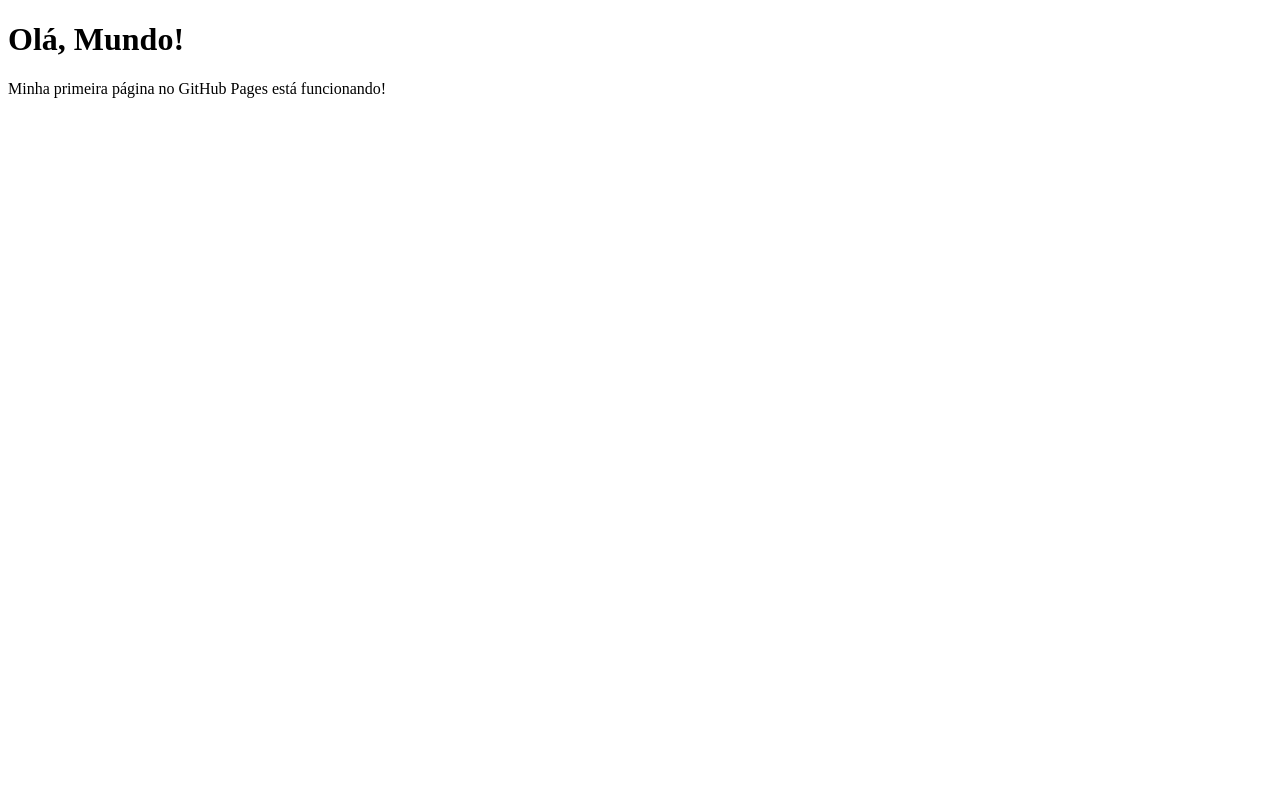
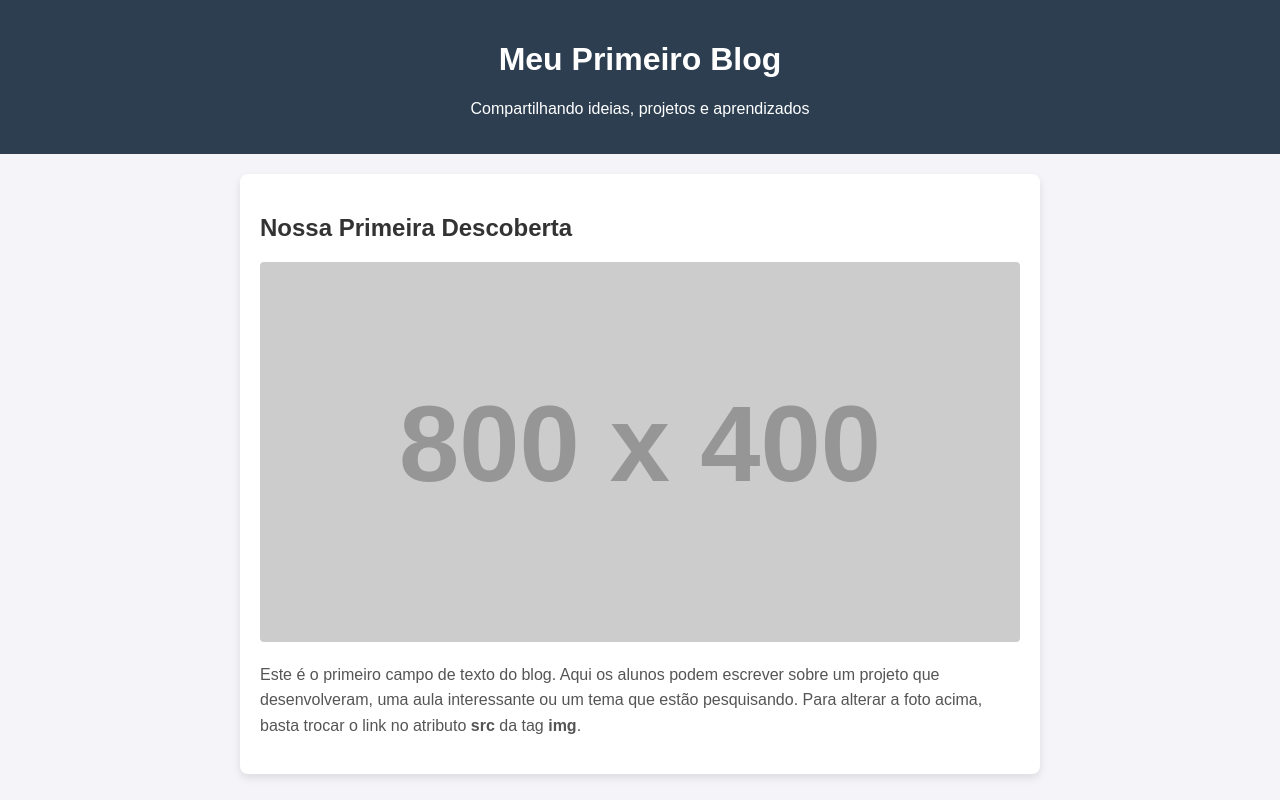
Before and after one commit to julianapaulaandrade-sailE/julianapaulaandrade-sailE.io, a plain HTML site: page index.html in a window 1280 px wide. Shown: the top 800 px of the page. Drawn offline with Linux system fonts and the light colour scheme; placeholder pictures from the web are drawn by us.

Commit message:
Update index.html

```diff
--- a/index.html
+++ b/index.html
@@ -1,10 +1,88 @@
 <!DOCTYPE html>
-<html>
+<html lang="pt-BR">
 <head>
-    <title>Meu Primeiro Site</title>
+    <meta charset="UTF-8">
+    <meta name="viewport" content="width=device-width, initial-scale=1.0">
+    <title>Blog da Turma</title>
+
+    <style>
+        /* Estilo do fundo e da fonte da página inteira */
+        body {
+            font-family: Arial, sans-serif;
+            background-color: #f4f4f9;
+            margin: 0;
+            padding: 0;
+        }
+
+        /* Estilo do Cabeçalho - Cor diferente do resto da página */
+        header {
+            background-color: #2c3e50; /* Azul escuro */
+            color: white; /* Cor do texto do cabeçalho */
+            text-align: center;
+            padding: 20px;
+        }
+
+        /* Container para centralizar as postagens do blog */
+        .container {
+            max-width: 800px;
+            margin: 20px auto;
+            padding: 0 20px;
+        }
+
+        /* Estilo de cada postagem (campo de texto e foto) */
+        .postagem {
+            background-color: white;
+            padding: 20px;
+            margin-bottom: 30px;
+            border-radius: 8px; /* Bordas arredondadas */
+            box-shadow: 0 4px 8px rgba(0,0,0,0.1); /* Sombrinha leve */
+        }
+
+        /* Estilo para as fotos se ajustarem ao tamanho da postagem */
+        .postagem img {
+            max-width: 100%;
+            height: auto;
+            border-radius: 4px;
+        }
+
+        /* Estilo do título da postagem */
+        .postagem h2 {
+            color: #333333;
+        }
+
+        /* Estilo do texto da postagem */
+        .postagem p {
+            line-height: 1.6;
+            color: #555555;
+        }
+    </style>
 </head>
 <body>
-    <h1>Olá, Mundo!</h1>
-    <p>Minha primeira página no GitHub Pages está funcionando!</p>
+
+    <header>
+        <h1>Meu Primeiro Blog</h1>
+        <p>Compartilhando ideias, projetos e aprendizados</p>
+    </header>
+
+    <div class="container">
+
+        <div class="postagem">
+            <h2>Nossa Primeira Descoberta</h2>
+            <img src="https://via.placeholder.com/800x400" alt="Imagem de exemplo 1">
+            <p>
+                Este é o primeiro campo de texto do blog. Aqui os alunos podem escrever sobre um projeto que desenvolveram, uma aula interessante ou um tema que estão pesquisando. Para alterar a foto acima, basta trocar o link no atributo <b>src</b> da tag <b>img</b>.
+            </p>
+        </div>
+
+        <div class="postagem">
+            <h2>Avançando nos Projetos</h2>
+            <img src="https://via.placeholder.com/800x400" alt="Imagem de exemplo 2">
+            <p>
+                Este é o segundo campo de texto. A estrutura se repete para facilitar a compreensão. Conforme eles forem ganhando confiança, podem mudar as cores no código <b>CSS</b> (lá em cima na tag style), alterar o tamanho das fontes e adicionar novas postagens simplesmente copiando e colando este bloco de código.
+            </p>
+        </div>
+
+    </div>
+
 </body>
 </html>
```
